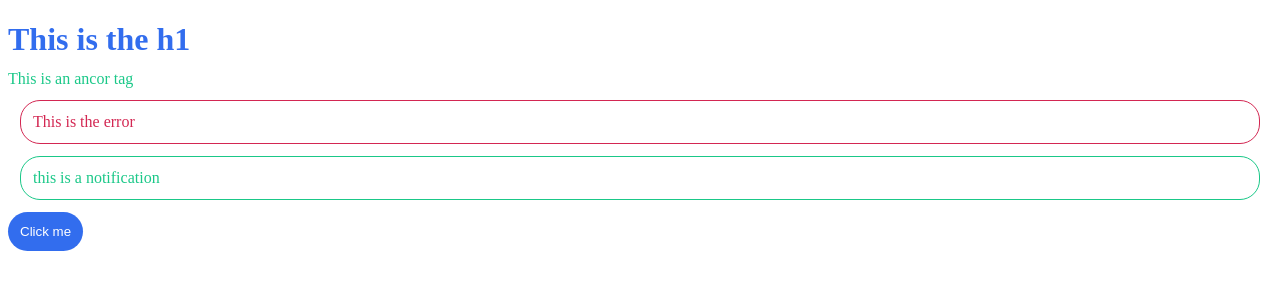
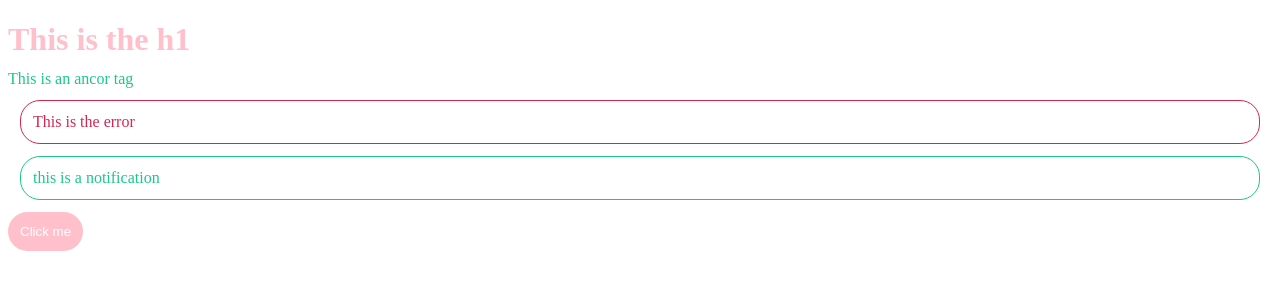
Before and after one commit to NikeshShrestha059/practice, a website: page html/Scss.html in a window 1280 px wide. Drawn offline with Linux system fonts and the light colour scheme.

Commit message:
Variables and import in scss

```diff
--- a/html/scss/Scss.scss
+++ b/html/scss/Scss.scss
@@ -1,17 +1,4 @@
-//variables
-
-//Color theme
-$primary: #326dee;
-$secondary: #1ac888;
-$error: #d32752;
-$info: #f6c31c;
-
-//space
-$base-padding:0.75rem;
-$base-margin:0.75rem;
-//border
-$base-border-thickness: 1px;
-$base-border-radius: 20px;
+@import 'Variables';
 h1{
     color:$primary;
     margin-bottom: $base-margin;
--- /dev/null
+++ b/html/scss/Variables.scss
@@ -0,0 +1,15 @@
+//variables
+
+//Color theme
+$primary:pink;
+$third: #326dee;
+$secondary: #1ac888;
+$error: #d32752;
+$info: #f6c31c;
+
+//space
+$base-padding:0.75rem;
+$base-margin:0.75rem;
+//border
+$base-border-thickness: 1px;
+$base-border-radius: 20px;
```
Also changed, not shown: html/scss/Scss.css, html/scss/Variables.css (added), 2 other files.
